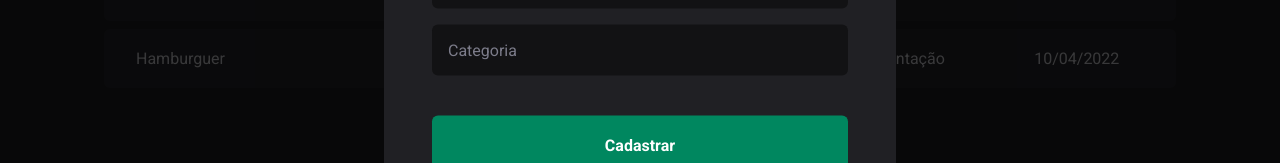
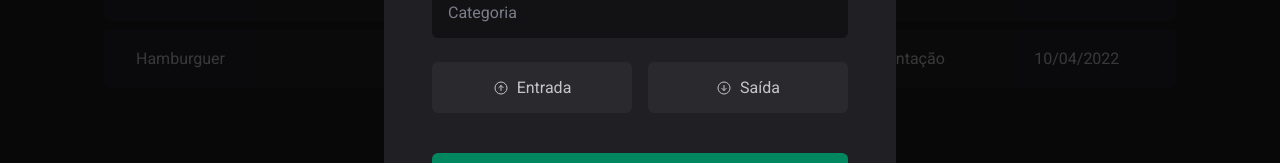
Before and after one commit to crystian97/dt-money, a React (Vite) app: page / in a window 1280 px wide. Both pictures are taken after a click on the button "Nova transação". Shown: the part 398-561 px from the top of the page. Built offline with nearby package versions, Linux system fonts and the light colour scheme.

Commit message:
feat:Botões de transação

```diff
--- a/src/Components/NewTransactionModal/index.tsx
+++ b/src/Components/NewTransactionModal/index.tsx
@@ -1,6 +1,12 @@
 import * as Dialog from "@radix-ui/react-dialog";
-import { X } from "phosphor-react";
-import { CloseButton, Content, Overlay } from "./styles";
+import { ArrowCircleDown, ArrowCircleUp, X } from "phosphor-react";
+import {
+  CloseButton,
+  Content,
+  Overlay,
+  TransactionType,
+  TransactionTypeButton,
+} from "./styles";
 
 export function NewTransactionModal() {
   return (
@@ -17,6 +23,16 @@
           <input type="number" placeholder="Preço" required />
           <input type="text" placeholder="Categoria" required />
 
+          <TransactionType>
+            <TransactionTypeButton>
+              <ArrowCircleUp />
+              Entrada
+            </TransactionTypeButton>
+            <TransactionTypeButton>
+              <ArrowCircleDown />
+              Saída
+            </TransactionTypeButton>
+          </TransactionType>
           <button type="submit">Cadastrar</button>
         </form>
       </Content>
--- a/src/Components/NewTransactionModal/styles.ts
+++ b/src/Components/NewTransactionModal/styles.ts
@@ -65,3 +65,22 @@
   cursor: pointer;
   color: ${(props) => props.theme["gray-500"]};
 `;
+export const TransactionType = styled.div`
+  display: grid;
+  grid-template-columns: repeat(2, 1fr);
+  gap: 1rem;
+  margin-top: 0.5rem;
+`;
+
+export const TransactionTypeButton = styled.button`
+  background: ${(props) => props.theme["gray-700"]};
+  padding: 1rem;
+  display: flex;
+  align-items: center;
+  justify-content: center;
+  gap: 0.5rem;
+  border-radius: 6px;
+  cursor: pointer;
+  border: 0;
+  color: ${(props) => props.theme["gray-300"]};
+`;
```
